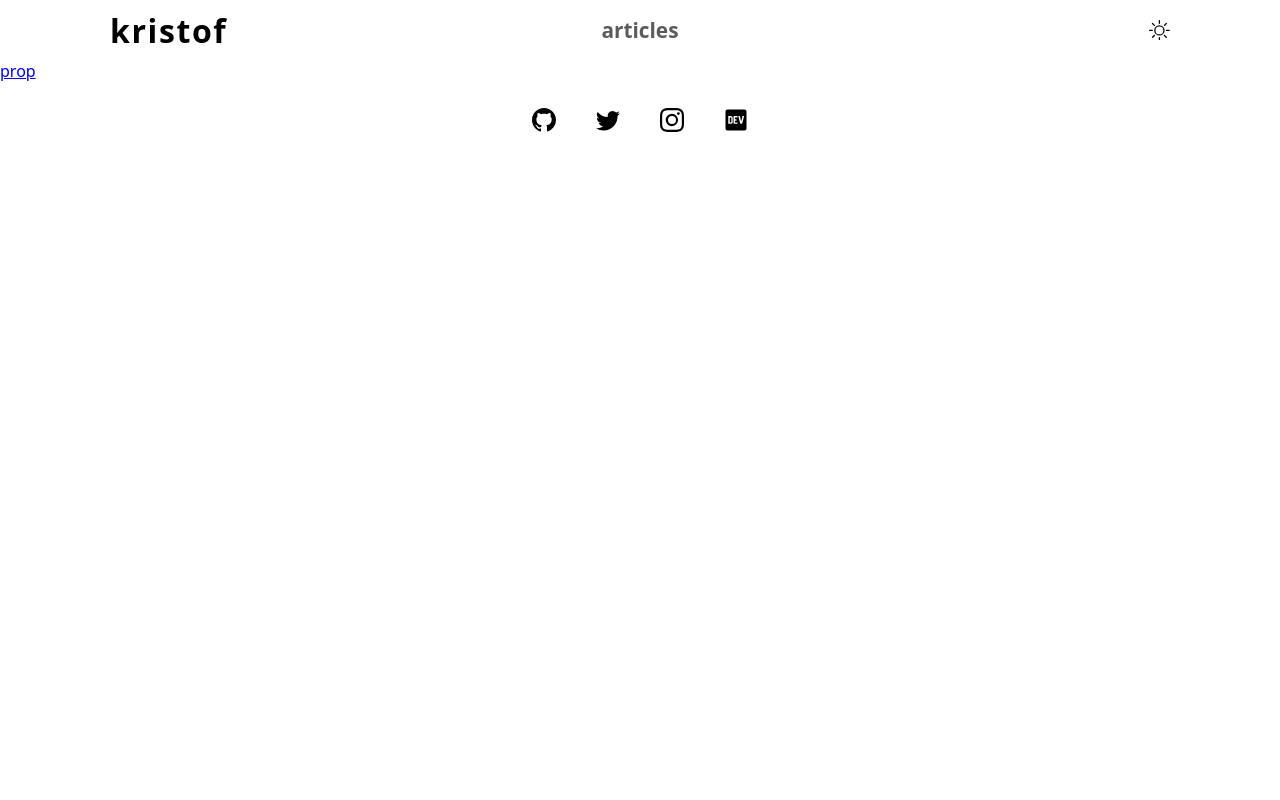
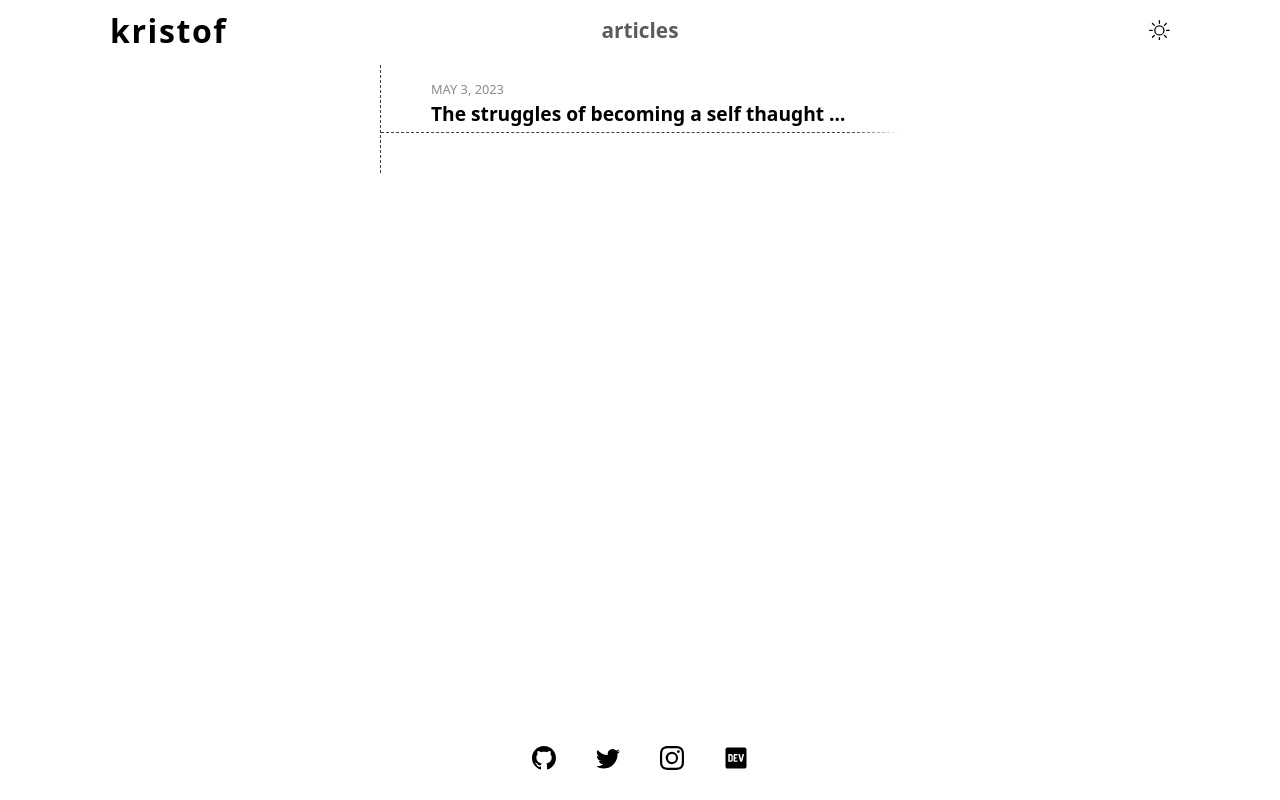
Before and after one commit to kristof1345/kristof-v.1, a Next.js app: page /articles in a window 1280 px wide. Built offline with nearby package versions, Linux system fonts and the light colour scheme.

Commit message:
articles

```diff
--- a/src/pages/articles.js
+++ b/src/pages/articles.js
@@ -1,9 +1,24 @@
 import Link from "next/link";
 
-export default function Articles() {
+export default function Articles({ theme }) {
   return (
-    <div>
-      <Link href={`/articles/prop-article`}>prop</Link>
-    </div>
+    <main className={`articles-main ${theme}`}>
+      <div className="articles-holder">
+        <div className="articles">
+          <article>
+            <div className={theme === "light" ? "light-grad" : "dark-grad"} />
+            <div className="article-content">
+              <div className={theme}>MAY 3, 2023</div>
+              <Link
+                href="/articles/the-struggles-of-becoming-a-self-taught-developer"
+                className={theme === "light" ? "lightlogo" : "darklogo"}
+              >
+                <h4>The struggles of becoming a self thaught developer</h4>
+              </Link>
+            </div>
+          </article>
+        </div>
+      </div>
+    </main>
   );
 }
--- a/src/pages/index.js
+++ b/src/pages/index.js
@@ -17,7 +17,7 @@ export default function Home({ theme }) {
           ) : (
             <h1>Kristof’s Journal</h1>
           )}
-          <div className={theme === "light" ? "divider" : "dark-divider"} />
+          <hr className={theme === "light" ? "divider" : "dark-divider"} />
           <p>
             My ideas and thoughts about web development, programming and self
             improvement
--- a/src/styles/globals.scss
+++ b/src/styles/globals.scss
@@ -7,6 +7,16 @@ $font1: raleway, system-ui;
   padding: 0;
   font-family: $font1;
   transition: 200ms;
+}
+
+::-webkit-scrollbar {
+  display: none;
+}
+
+#__next {
+  min-height: 100vh;
+  display: flex;
+  flex-flow: column;
 }
 
 .dark {
@@ -28,22 +38,22 @@ $font1: raleway, system-ui;
 }
 
 .dark-divider {
-  border: 0.5px dashed #414141;
+  border: none;
+  border-top: 0.5px dashed #414141;
   width: 1000px;
   margin-bottom: 12px;
 }
 
 .divider {
-  border: 0.5px dashed #ececec;
+  border: none;
+  border-top: 0.5px dashed #ececec;
   width: 1000px;
   margin-bottom: 12px;
 }
 
 body {
   background-color: white;
-  width: 100vw;
   height: 100vh;
-  overflow: hidden;
 }
 
 header {
@@ -83,7 +93,7 @@ header {
 
 .index-main {
   display: flex;
-  height: 82vh;
+  flex: 1 1 auto;
 
   .welcomer {
     display: flex;
@@ -114,6 +124,68 @@ header {
   }
 }
 
+.light-grad {
+  position: absolute;
+  right: 0;
+  bottom: -1px;
+  width: 50px;
+  height: 2px;
+  background-image: linear-gradient(
+    to right,
+    rgba(255, 0, 0, 0),
+    rgba(255, 255, 255, 1)
+  );
+}
+
+.dark-grad {
+  position: absolute;
+  right: 0;
+  bottom: -1px;
+  width: 50px;
+  height: 2px;
+  background-image: linear-gradient(to right, rgba(255, 0, 0, 0), #191919);
+}
+
+.articles-main {
+  flex: 1 1 auto;
+
+  .articles-holder {
+    margin: 5px 380px 0 380px;
+    padding: 15px 0 10px 0;
+    // min-height: 81vh;
+    border-left: 0.8px dashed #414141;
+
+    .articles {
+      article {
+        margin: 0 0 30px 0;
+        padding: 0 0 5px 50px;
+        border-bottom: 0.8px dashed #414141;
+        position: relative;
+        .article-content {
+          div {
+            font-size: 0.8rem;
+            margin-bottom: 2px;
+            font-weight: 500;
+            opacity: 0.7;
+          }
+          a {
+            display: block;
+            overflow: hidden;
+            width: 90%;
+            text-decoration: none;
+            h4 {
+              text-overflow: ellipsis;
+              white-space: nowrap;
+              overflow: hidden;
+              font-size: 1.2rem;
+            }
+          }
+        }
+      }
+    }
+  }
+}
+
 footer {
   display: flex;
   justify-content: center;
```
Also changed, not shown: src/pages/articles/prop-article.js (deleted, +0 -7 lines), src/pages/articles/the-struggles-of-becoming-a-self-taught-developer.js (added, +7 -0 lines).
